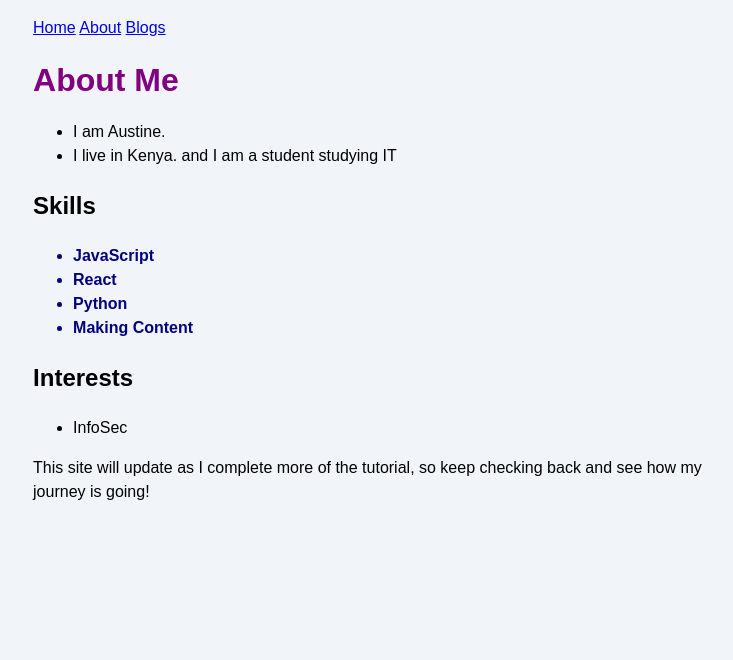
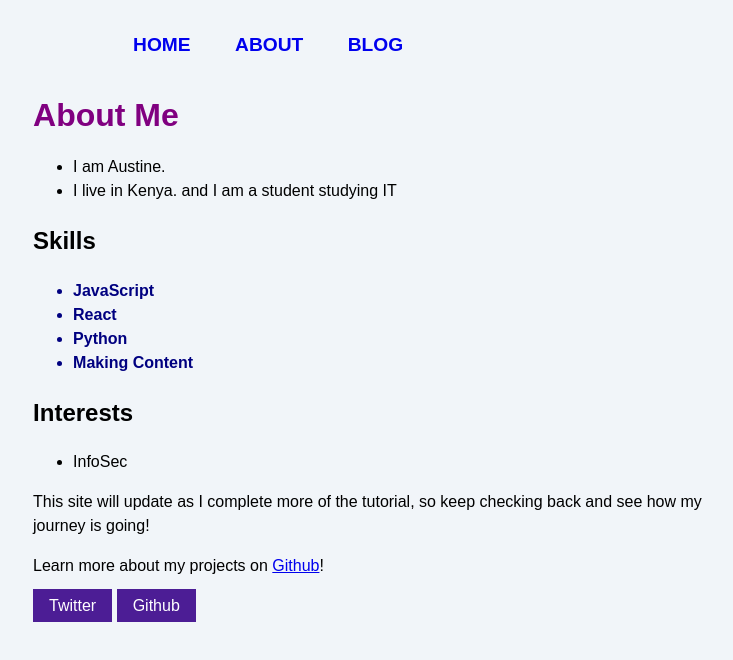
Before and after one commit to acridsoul/old-portfolio, an Astro site in the folder my-app/: page /about in a window 1280 px wide. Shown: the whole page, without its empty margins (267-1000 px from the left). Built offline with nearby package versions, Linux system fonts and the light colour scheme; Astro itself is replaced by a stand-in of ours.

Commit message:
damn astro is cool

```diff
--- /dev/null
+++ b/my-app/src/components/Footer.astro
@@ -0,0 +1,11 @@
+---
+const platform = "Github";
+const username = "acridsoul";
+import Social from "./Social.astro";
+---
+
+<footer>
+  <p>Learn more about my projects on <a target="_blank" href={`https://www.${platform}.com/${username}`}>{platform}</a>!</p>
+  <Social platform="Twitter" username="@ithkahust" />
+  <Social platform="Github" username="acridsoul" />
+</footer>
--- /dev/null
+++ b/my-app/src/components/Header.astro
@@ -0,0 +1,8 @@
+---
+import Navigation from './Navigation.astro';
+---
+<header>
+  <nav>
+    <Navigation />
+  </nav>
+</header>
--- /dev/null
+++ b/my-app/src/components/Navigation.astro
@@ -0,0 +1,5 @@
+<div class="nav-links">
+    <a href="/">Home</a>
+    <a href="/about/">About</a>
+    <a href="/blog/">Blog</a>
+</div>
--- /dev/null
+++ b/my-app/src/components/Social.astro
@@ -0,0 +1,13 @@
+---
+const { platform, username } = Astro.props;
+---
+<a href={`https://www.${platform}.com/${username}`}>{platform}</a>
+
+<style>
+  a {
+    padding: 0.5rem 1rem;
+    color: white;
+    background-color: #4c1d95;
+    text-decoration: none;
+  }
+</style>
--- a/my-app/src/pages/about.astro
+++ b/my-app/src/pages/about.astro
@@ -1,5 +1,7 @@
 ---
-import '../styles/global.css'
+import Header from '../components/Header.astro';
+import Footer from '../components/Footer.astro';
+import '../styles/global.css';
 
 const pageTitle = "About Me";
 
@@ -37,9 +39,7 @@
     </style>
   </head>
   <body>
-    <a href="/">Home</a>
-    <a href="/about">About</a>
-    <a href="/blog">Blogs</a>
+    <Header />
     <h1>{pageTitle}</h1>
     <ul>
         <li>I am  {identity.firstName}.</li>
@@ -54,5 +54,6 @@
         {interests.map((interest) => <li>{interest}</li>)}
     </ul>
     <p>This site will update as I complete more of the tutorial, so keep checking back and see how my journey is going!</p>
+    <Footer />
   </body>
 </html>
--- a/my-app/src/styles/global.css
+++ b/my-app/src/styles/global.css
@@ -19,3 +19,49 @@
     margin: 1rem 0;
     font-size: 2.5rem;
   }
+
+  /* nav styles */
+
+  .nav-links {
+    width: 100%;
+    top: 5rem;
+    left: 48px;
+    background-color: #ff9776;
+    display: none;
+    margin: 0;
+  }
+
+  .nav-links a {
+    display: block;
+    text-align: center;
+    padding: 10px 0;
+    text-decoration: none;
+    font-size: 1.2rem;
+    font-weight: bold;
+    text-transform: uppercase;
+  }
+
+  .nav-links a:hover,
+  .nav-links a:focus {
+    background-color: #ff9776;
+  }
+
+  .expanded {
+    display: unset;
+  }
+
+  @media screen and (min-width: 636px) {
+    .nav-links {
+      margin-left: 5em;
+      display: block;
+      position: static;
+      width: auto;
+      background: none;
+    }
+
+    .nav-links a {
+      display: inline-block;
+      padding: 15px 20px;
+    }
+
+  }
```
Also changed, not shown: my-app/src/pages/blog.astro (+5 -5 lines), my-app/src/pages/index.astro (+5 -5 lines).
